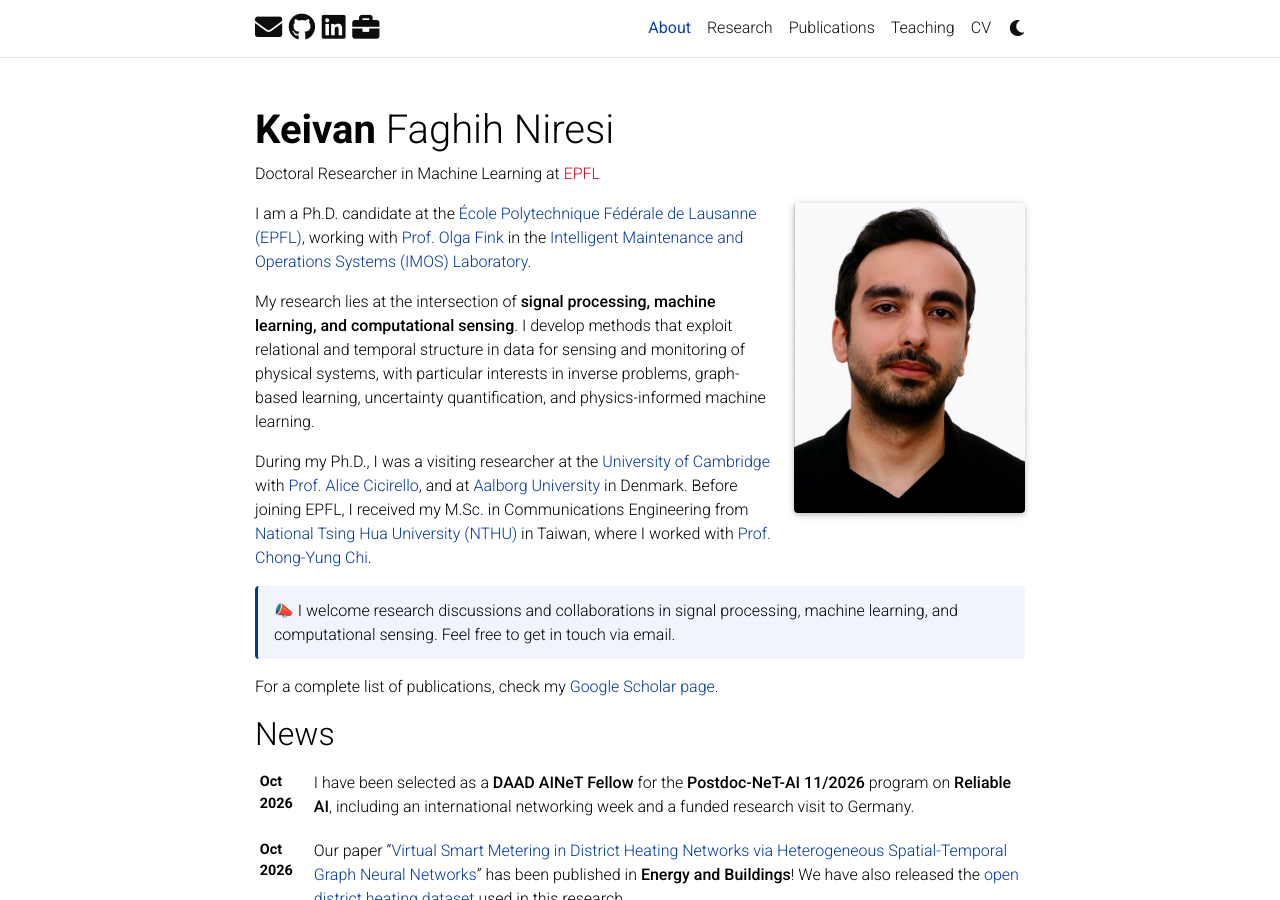
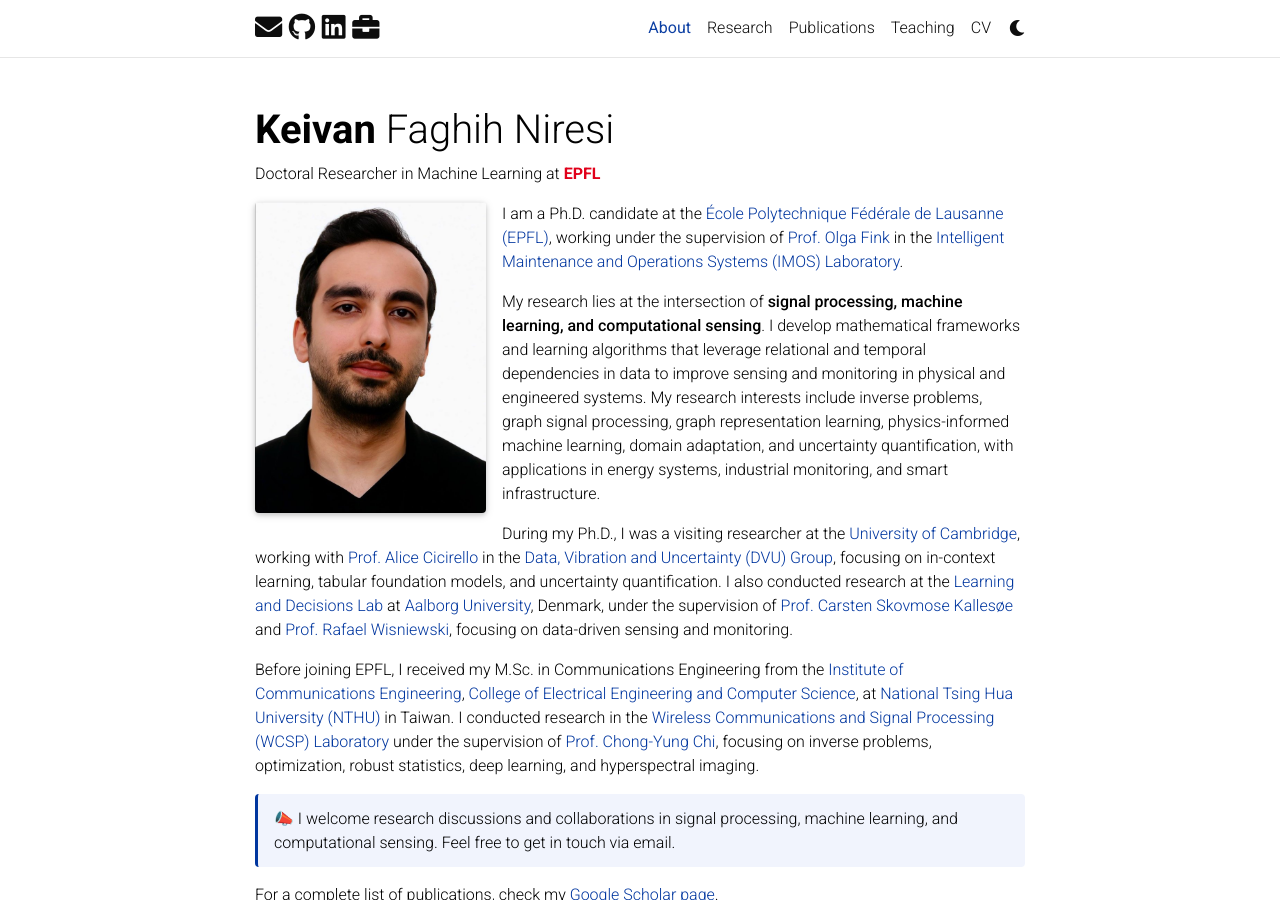
Before and after one commit to Keiv4n/keiv4n.github.io, a Jekyll site: the page built from _pages/about.md, in a window 1280 px wide and 900 px high. Built offline with Jekyll 4.4.1, drawn with Linux system fonts in a browser that asks for light colours; full-size pictures stand in for the smaller copies a plugin makes; comment, search, counter and statistics services are not loaded; a style sheet for code colours, icons or effects is not loaded.

Commit message:
Restore homepage biography and left profile layout

```diff
--- a/_pages/about.md
+++ b/_pages/about.md
@@ -2,12 +2,12 @@
 layout: about
 title: About
 permalink: /
-subtitle: Doctoral Researcher in Machine Learning at <a href="https://www.epfl.ch/en/" style="color:#E1001A;">EPFL</a>
+subtitle: Doctoral Researcher in Machine Learning at <a href="https://www.epfl.ch/en/" style="color:#E1001A; font-weight:700;">EPFL</a>
 #Do not go gentle into that good night
 #<a href='#'>Affiliations</a>. Address. Contacts. Moto. Etc.
 
 profile:
-  align: right
+  align: left
   image: prof_pic.jpg
   image_circular: false # crops the image to make it circular
   # address:
@@ -20,11 +20,13 @@ social: false  # includes social icons at the bottom of the page
 ---
 
 
-I am a Ph.D. candidate at the [École Polytechnique Fédérale de Lausanne (EPFL)](https://www.epfl.ch/), working with [Prof. Olga Fink](https://people.epfl.ch/olga.fink?lang=en) in the [Intelligent Maintenance and Operations Systems (IMOS) Laboratory](https://imos.epfl.ch/).
+I am a Ph.D. candidate at the [École Polytechnique Fédérale de Lausanne (EPFL)](https://www.epfl.ch/), working under the supervision of [Prof. Olga Fink](https://people.epfl.ch/olga.fink?lang=en) in the [Intelligent Maintenance and Operations Systems (IMOS) Laboratory](https://imos.epfl.ch/).
 
-My research lies at the intersection of **signal processing, machine learning, and computational sensing**. I develop methods that exploit relational and temporal structure in data for sensing and monitoring of physical systems, with particular interests in inverse problems, graph-based learning, uncertainty quantification, and physics-informed machine learning.
+My research lies at the intersection of **signal processing, machine learning, and computational sensing**. I develop mathematical frameworks and learning algorithms that leverage relational and temporal dependencies in data to improve sensing and monitoring in physical and engineered systems. My research interests include inverse problems, graph signal processing, graph representation learning, physics-informed machine learning, domain adaptation, and uncertainty quantification, with applications in energy systems, industrial monitoring, and smart infrastructure.
 
-During my Ph.D., I was a visiting researcher at the [University of Cambridge](https://www.cam.ac.uk/) with [Prof. Alice Cicirello](https://www.eng.cam.ac.uk/profiles/ac685), and at [Aalborg University](https://www.aau.dk/) in Denmark. Before joining EPFL, I received my M.Sc. in Communications Engineering from [National Tsing Hua University (NTHU)](https://nthu-en.site.nthu.edu.tw/) in Taiwan, where I worked with [Prof. Chong-Yung Chi](https://scholar.google.com.tw/citations?user=QzDAeT8AAAAJ&hl=en).
+During my Ph.D., I was a visiting researcher at the [University of Cambridge](https://www.cam.ac.uk/), working with [Prof. Alice Cicirello](https://www.eng.cam.ac.uk/profiles/ac685) in the [Data, Vibration and Uncertainty (DVU) Group](https://sites.google.com/view/dvugroup/home), focusing on in-context learning, tabular foundation models, and uncertainty quantification. I also conducted research at the [Learning and Decisions Lab](https://www.learning-decision.dk/) at [Aalborg University](https://www.aau.dk/), Denmark, under the supervision of [Prof. Carsten Skovmose Kallesøe](https://vbn.aau.dk/en/persons/carsten-skovmose-kalles%C3%B8e/) and [Prof. Rafael Wisniewski](https://vbn.aau.dk/en/persons/raf/), focusing on data-driven sensing and monitoring.
+
+Before joining EPFL, I received my M.Sc. in Communications Engineering from the [Institute of Communications Engineering](https://www.com.nthu.edu.tw/), [College of Electrical Engineering and Computer Science](https://eecs-en.site.nthu.edu.tw/), at [National Tsing Hua University (NTHU)](https://nthu-en.site.nthu.edu.tw/) in Taiwan. I conducted research in the [Wireless Communications and Signal Processing (WCSP) Laboratory](https://www.ee.nthu.edu.tw/cychi/) under the supervision of [Prof. Chong-Yung Chi](https://scholar.google.com.tw/citations?user=QzDAeT8AAAAJ&hl=en), focusing on inverse problems, optimization, robust statistics, deep learning, and hyperspectral imaging.
 
 > 📣 I welcome research discussions and collaborations in signal processing, machine learning, and computational sensing. Feel free to get in touch via email.
 
```
